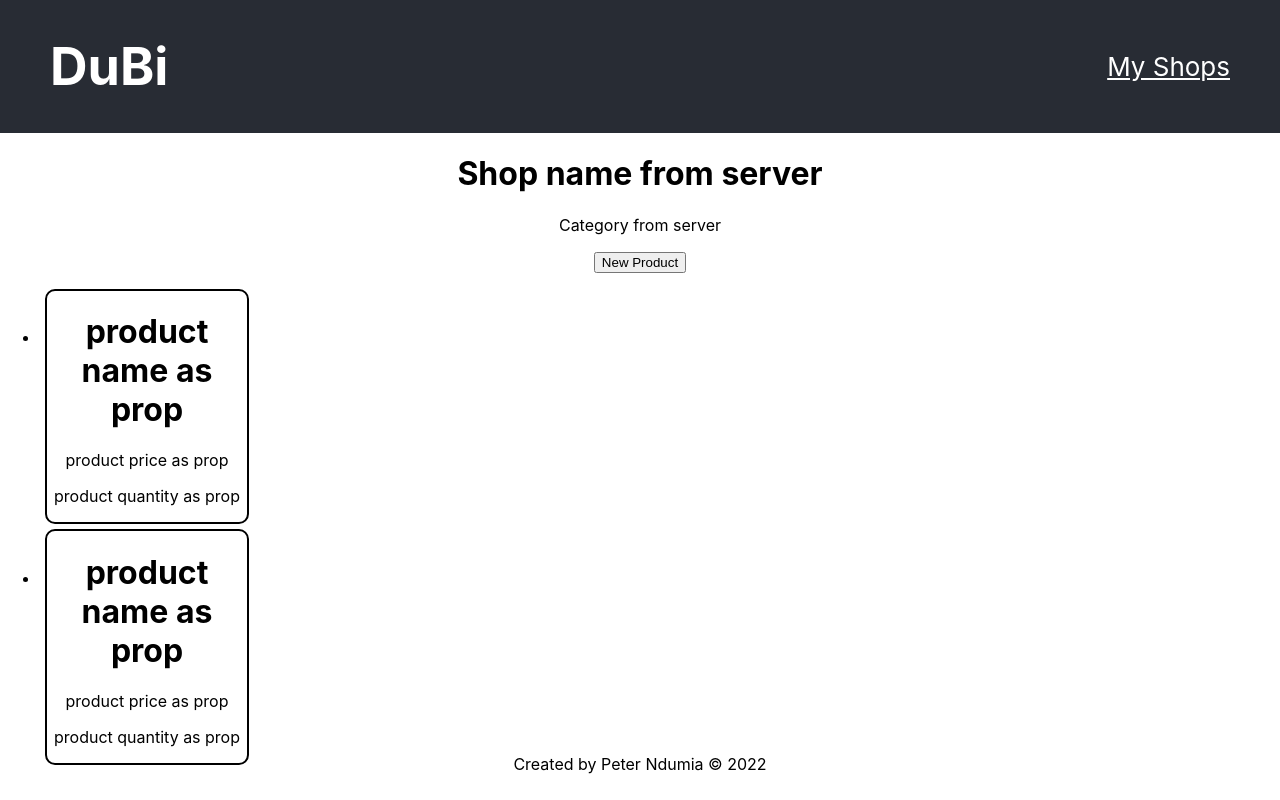
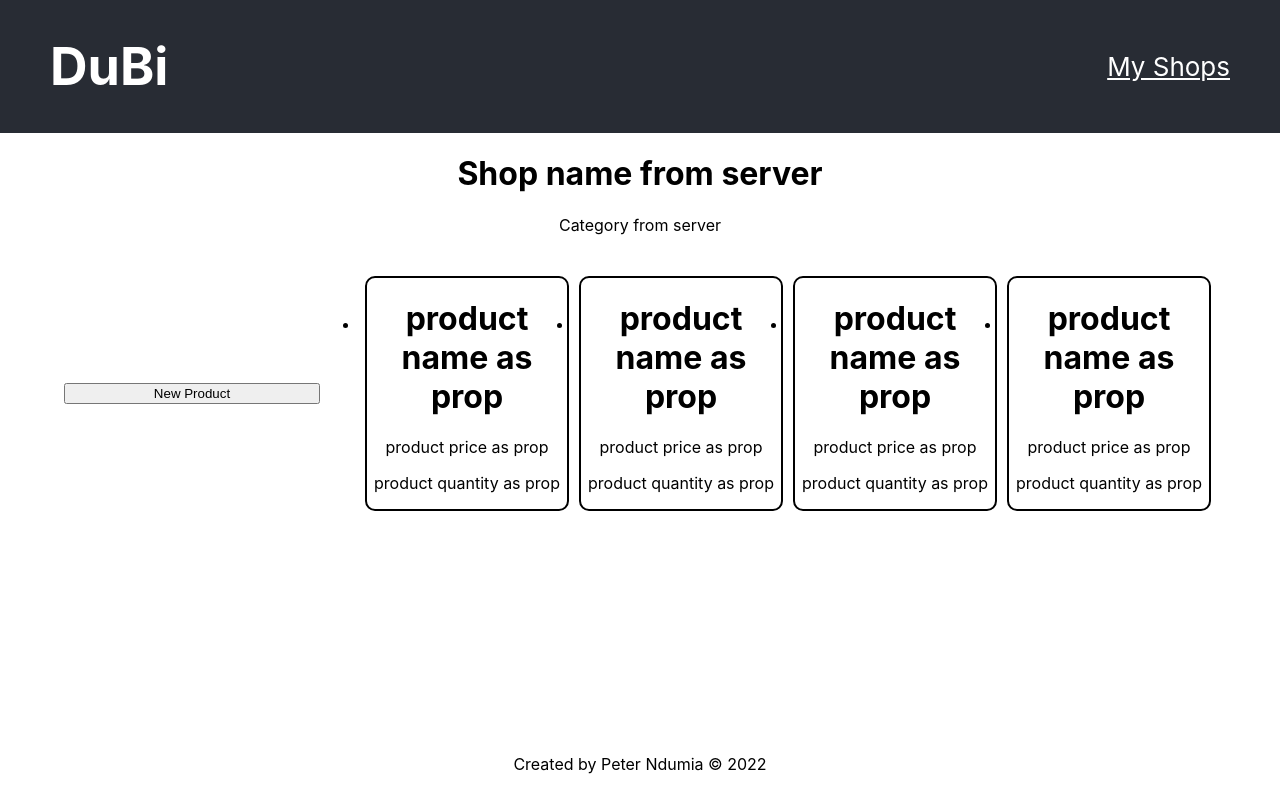
Before and after one commit to Thee-pete/DuBi-vendor-panel, a React (Create React App) app: page /shoppage in a window 1280 px wide. Built offline with nearby package versions, Linux system fonts and the light colour scheme.

Commit message:
Shop and myshops components css added

```diff
--- a/src/components/MyShops.js
+++ b/src/components/MyShops.js
@@ -1,22 +1,27 @@
 import React from 'react';
-import { NavLink } from 'react-router-dom';
+import { useNavigate } from 'react-router-dom';
 import Shop from './Shop';
 
 //show list of shops in div/gridview
 function MyShops(props) {
+    const navigate = useNavigate();
+    function handleOnClick(){
+        navigate("/newshop");
+    }
 
     return (
-        <div>
+        <div >
             <h1>My shops</h1>
-            <NavLink to="/newshop">New shop</NavLink>
+            <div className='shops-container'>
+            <button className='new-shop-btn' onClick={handleOnClick}>New shop</button>
 
-           <ul>
+           <ul className='available-shops'>
             <li><Shop/></li>
             <li><Shop/></li>
             <li><Shop/></li>
            </ul>
 
-
+           </div>
 
 
 
--- a/src/components/NewShop.js
+++ b/src/components/NewShop.js
@@ -7,7 +7,7 @@ function NewShop(props) {
     function handleSubmit(event){
         event.preventDefault();
         //navigate to created shop or to the whole list of shops?
-        navigate("/shoppage")
+        navigate("/myshops")
     }
 
     return (
--- a/src/components/ShopPage.js
+++ b/src/components/ShopPage.js
@@ -15,10 +15,13 @@ function ShopPage(props) {
             <h1>Shop name from server</h1>
             <p>Category from server</p>
             <div className='shop-products'>
-            <button onClick={handleClick}>New Product</button>
-            <ul>
+            <button className='add-new-product' onClick={handleClick}>New Product</button>
+            <ul className='all-products-container'>
                 <li><Product/></li>
                 <li><Product/></li>
+                <li><Product/></li>
+                <li><Product/></li>
+
             </ul>
 
             </div>
--- a/src/index.css
+++ b/src/index.css
@@ -152,3 +152,34 @@ code {
   border-radius: 10px;
   text-align: center;
 }
+.shop-products{
+  width:100%;
+  display: flex;
+  align-items: center;
+  justify-content: center;
+  margin-top: 20px;
+
+}
+.add-new-product{
+  flex:1;
+  max-width: 20%;
+}
+.all-products-container{
+  display: flex;
+  max-width: 80%;
+}
+.shops-container{
+  width:100%;
+  display: flex;
+  align-items: center;
+  justify-content: center;
+  margin-top: 20px;
+}
+.new-shop-btn{
+  flex:1;
+  max-width: 20%;
+}
+.available-shops{
+  display: flex;
+  max-width: 80%;
+}
```
